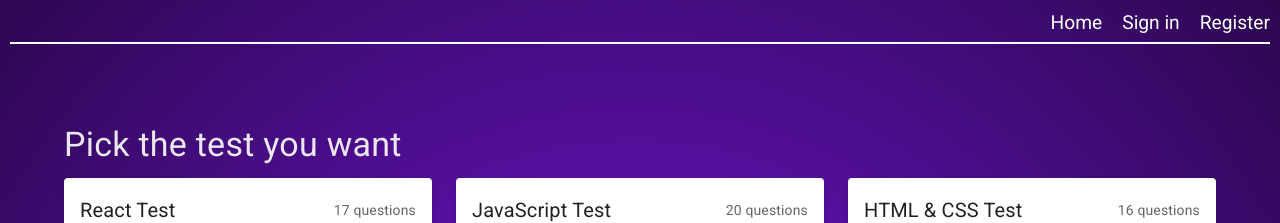
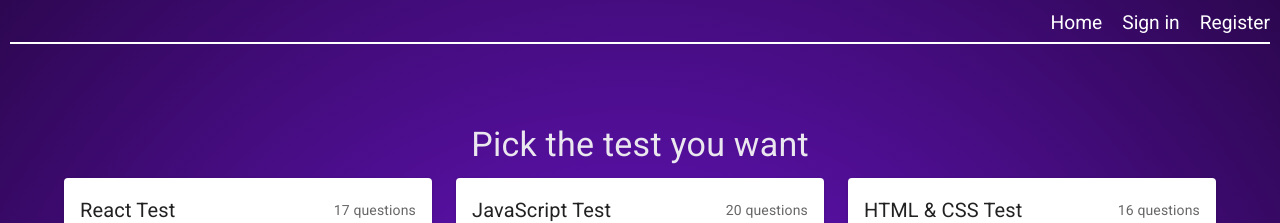
Before and after one commit to lukacc008/testing-platform, a React (Vite) app: page /tests in a window 1280 px wide. Shown: the top 223 px of the page. Built offline with nearby package versions, Linux system fonts and the light colour scheme.

Commit message:
Aligning some text

```diff
--- a/src/components/Tests.jsx
+++ b/src/components/Tests.jsx
@@ -75,9 +75,9 @@
 
   return (
     <Container sx={{ mt: 10 }}>
-      <Typography variant="h4" component="h1" gutterBottom>
-        Pick the test you want
-      </Typography>
+      <Typography variant="h4" component="h1" gutterBottom align="center">
+      Pick the test you want
+    </Typography>
       <Grid container spacing={3}>
         {testData.map((test, index) => (
           <Grid item xs={12} sm={6} md={4} key={index}>
```
